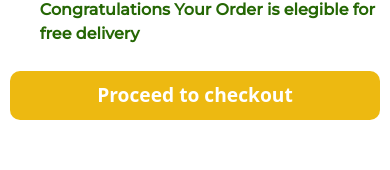
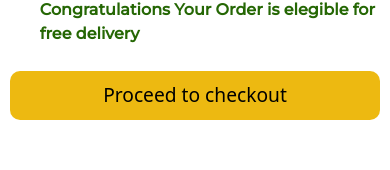
Before and after one commit to Tuhin1904/tuhin-grambahar, a React (Create React App) app: page /cart in a window 390 px wide. Shown: the part 287-457 px from the top of the page. Built offline with nearby package versions, Linux system fonts and the light colour scheme; some icons are missing.

Commit message:
Update Cart.module.css

```diff
--- a/src/pages/Cart/Cart.module.css
+++ b/src/pages/Cart/Cart.module.css
@@ -40,8 +40,8 @@
         padding: 10px 30px;
         text-align: center;
         font-size: 1.2rem;
-        color: white;
-        font-weight: bold;
+        /* color: white; */
+        /* font-weight: bold; */
     }
     .free_delivery{
         display: flex;
```
